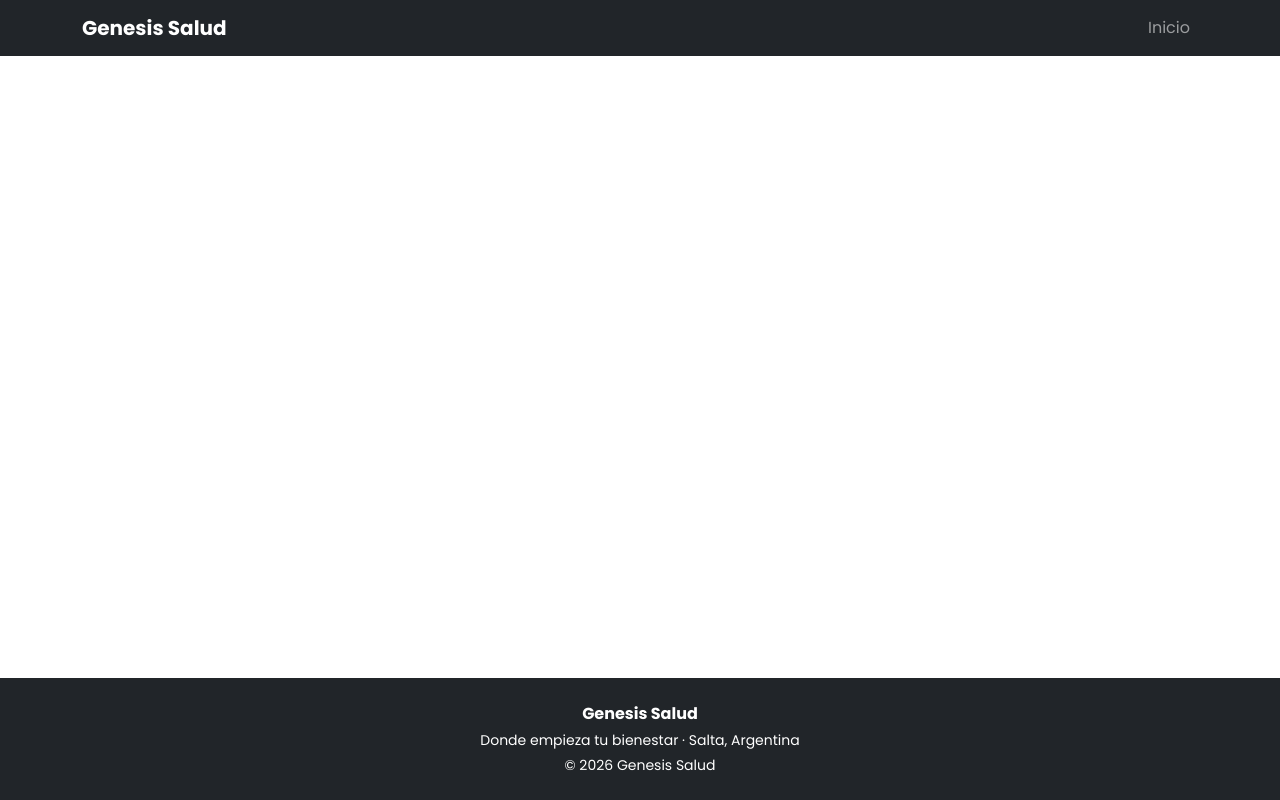
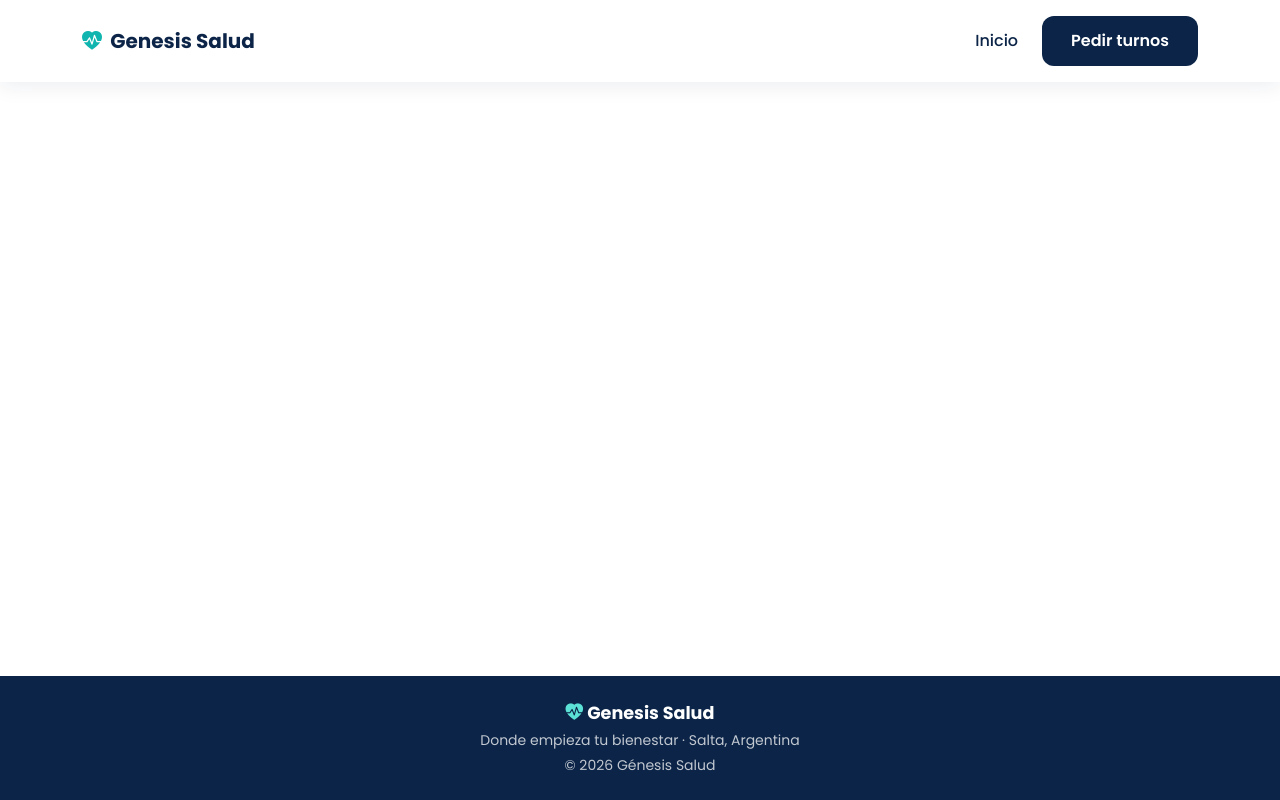
Before and after one commit to FerCardozo999/clinica-django, a Django app: template templates/base.html in a window 1280 px wide. Run offline with Django 5.2, Linux system fonts and the light colour scheme; the template is opened without the code that fills it, so the values that code supplies are empty.

Commit message:
feat: rediseño navbar, footer y hero

```diff
--- a/static/css/main.css
+++ b/static/css/main.css
@@ -12,3 +12,75 @@ h6 {
   color: #0b2447;
   font-weight: 700;
 }
+
+.navbar-genesis {
+  background-color: #ffffff;
+  box-shadow: 0 4px 20px rgba(11, 36, 71, 0.08);
+}
+.navbar-genesis .navbar-brand {
+  color: #0b2447;
+  font-weight: 700;
+}
+.navbar-genesis i {
+  color: #0fb5ae;
+}
+.navbar-genesis .nav-link {
+  color: #0b2447;
+  font-weight: 500;
+  transition: all 0.3s ease;
+}
+.navbar-genesis .nav-link:hover, .navbar-genesis .nav-link.active {
+  color: #0fb5ae;
+}
+
+.footer-genesis {
+  background-color: #0b2447;
+  color: rgba(255, 255, 255, 0.75);
+}
+.footer-genesis__marca {
+  color: #ffffff;
+  font-size: 1.1rem;
+  font-weight: 700;
+}
+.footer-genesis__marca i {
+  color: #5ce1d6;
+}
+
+.btn-genesis {
+  padding: 0.75rem 1.75rem;
+  border-radius: 12px;
+  background-color: #0b2447;
+  color: #ffffff;
+  font-weight: 600;
+  transition: all 0.3s ease;
+}
+.btn-genesis:hover {
+  background-color: #0fb5ae;
+  color: #ffffff;
+  transform: translateY(-2px);
+}
+
+.hero-inicio {
+  padding-top: 4rem;
+  background: linear-gradient(135deg, #0fb5ae 0%, #5ce1d6 100%);
+  overflow: hidden;
+}
+.hero-inicio__subtitulo {
+  color: #0b2447;
+  font-size: 0.9rem;
+  font-weight: 600;
+  letter-spacing: 1px;
+  text-transform: uppercase;
+}
+.hero-inicio__titulo {
+  color: #ffffff;
+  font-size: clamp(2rem, 5vw, 3.5rem);
+  line-height: 1.2;
+}
+.hero-inicio__texto {
+  color: rgba(255, 255, 255, 0.9);
+  font-size: 1.1rem;
+}
+.hero-inicio__imagen {
+  border-radius: 12px 12px 0 0;
+}
--- a/static/scss/components/_botones.scss
+++ b/static/scss/components/_botones.scss
@@ -0,0 +1,16 @@
+@use "../base/variables" as *;
+
+.btn-genesis{
+    padding: 0.75rem 1.75rem;
+    border-radius: $radio-borde;
+    background-color: $color-oscuro;
+    color: $color-blanco;
+    font-weight: 600;
+    transition: $transicion-base;
+
+    &:hover{
+        background-color: $color-primario;
+        color: $color-blanco;
+        transform: translateY(-2px);
+    }
+}
--- a/static/scss/layouts/_footer.scss
+++ b/static/scss/layouts/_footer.scss
@@ -0,0 +1,16 @@
+@use "../base/variables" as *;
+
+.footer-genesis {
+    background-color: $color-oscuro;
+    color: rgba($color-blanco, 0.75);
+
+    &__marca {
+        color: $color-blanco;
+        font-size: 1.1rem;
+        font-weight: 700;
+
+        i{
+            color: $color-primario-claro;
+        }
+    }
+}
--- a/static/scss/layouts/_navbar.scss
+++ b/static/scss/layouts/_navbar.scss
@@ -0,0 +1,28 @@
+@use "../base/variables" as *;
+
+.navbar-genesis {
+    background-color: $color-blanco;
+    box-shadow: $sombra-suave;
+
+
+    .navbar-brand {
+        color: $color-oscuro;
+        font-weight: 700;
+    }
+
+    i {
+        color: $color-primario;
+    }
+
+
+    .nav-link {
+        color: $color-oscuro;
+        font-weight: 500;
+        transition: $transicion-base;
+
+        &:hover,
+        &.active {
+            color: $color-primario
+        }
+    }
+}
--- a/static/scss/pages/_inicio.scss
+++ b/static/scss/pages/_inicio.scss
@@ -0,0 +1,30 @@
+@use "../base/variables" as *;
+
+.hero-inicio {
+    padding-top: 4rem;
+    background: $degradado-principal;
+    overflow: hidden;
+
+    &__subtitulo {
+        color: $color-oscuro;
+        font-size: 0.9rem;
+        font-weight: 600;
+        letter-spacing: 1px;
+        text-transform: uppercase;
+    }
+
+    &__titulo {
+        color: $color-blanco;
+        font-size: clamp(2rem, 5vw, 3.5rem);
+        line-height: 1.2;
+    }
+
+    &__texto {
+        color: rgba($color-blanco, 0.9);
+        font-size: 1.1rem;
+    }
+
+    &__imagen {
+        border-radius: $radio-borde $radio-borde 0 0;
+    }
+}
--- a/templates/base.html
+++ b/templates/base.html
@@ -9,6 +9,7 @@
 
     <!-- Bootstrap CSS -->
     <link rel="stylesheet" href="https://cdn.jsdelivr.net/npm/bootstrap@5.3.3/dist/css/bootstrap.min.css" />
+    <link rel="stylesheet" href="https://cdn.jsdelivr.net/npm/bootstrap-icons@1.11.3/font/bootstrap-icons.min.css" />
     <!-- Fuente: Poppins -->
     <link rel="preconnect" href="https://fonts.googleapis.com" />
     <link rel="preconnect" href="https://fonts.gstatic.com" crossorigin />
@@ -18,34 +19,11 @@
     <link rel="stylesheet" href="{% static 'css/main.css' %}" />
   </head>
   <body class="d-flex flex-column min-vh-100">
-    <header>
-      <nav class="navbar navbar-expand-lg bg-dark navbar-genesis" data-bs-theme="dark">
-        <div class="container">
-          <a class="navbar-brand fw-bold" href="{%url 'core:inicio' %}">Genesis Salud</a>
-          <button class="navbar-toggler" type="button" data-bs-toggle="collapse" data-bs-target="#menuPrincipal" aria-controls="menuPrincipal" aria-expanded="false" aria-label="Abir menu">
-            <span class="navbar-toggler-icon"></span>
-          </button>
-
-          <div class="collapse navbar-collapse" id="menuPrincipal">
-            <ul class="navbar-nav ms-auto">
-              <li class="nav-item">
-                <a class="nav-link" href="{% url 'core:inicio' %}">Inicio</a>
-              </li>
-            </ul>
-          </div>
-        </div>
-      </nav>
-    </header>
+    {% include "includes/navbar.html" %}
 
     <main class="flex-grow-1">{% block content %}{% endblock %}</main>
 
-    <footer class="bg-dark text-white py-4 footer-genesis">
-      <div class="container text-center">
-        <p class="mb-1 fw-bold">Genesis Salud</p>
-        <p class="mb-1 small">Donde empieza tu bienestar · Salta, Argentina</p>
-        <p class="mb-0 small">&copy; {%now "Y" %} Genesis Salud</p>
-      </div>
-    </footer>
+    {% include "includes/footer.html" %}
 
     <!-- Bootstrap -->
     <script src="https://cdn.jsdelivr.net/npm/bootstrap@5.3.3/dist/js/bootstrap.bundle.min.js"></script>
--- a/templates/includes/footer.html
+++ b/templates/includes/footer.html
@@ -0,0 +1,7 @@
+<footer class="footer-genesis py-4">
+  <div class="container text-center">
+    <p class="footer-genesis__marca mb-1"><i class="bi bi-heart-pulse-fill me-1"></i>Genesis Salud</p>
+    <p class="mb-1 small">Donde empieza tu bienestar · Salta, Argentina</p>
+    <p class="mb-0 small">&copy; {% now "Y" %} Génesis Salud</p>
+  </div>
+</footer>
--- a/templates/includes/navbar.html
+++ b/templates/includes/navbar.html
@@ -0,0 +1,25 @@
+<header class="sticky-top">
+  <nav class="navbar navbar-expand-lg navbar-genesis py-3">
+    <div class="container">
+      <a class="navbar-brand fw-bold" href="{% url 'core:inicio' %}">
+        <i class="bi bi-heart-pulse-fill me-1"></i>
+        Genesis Salud
+      </a>
+      <button class="navbar-toggler" type="button" data-bs-toggle="collapse" data-bs-target="#menuPrincipal" aria-controls="menuPrincipal" aria-expanded="false" aria-label="Abrir menu">
+        <span class="navbar-toggler-icon"></span>
+      </button>
+
+      <div class="collapse navbar-collapse" id="menuPrincipal">
+        <ul class="navbar-nav ms-auto align-items-lg-center gap-lg-3">
+          <li class="nav-item">
+            <a class="nav-link {% if request.resolver_match.url_name == 'inicio' %}active{% endif %}" href="{% url 'core:inicio' %}">Inicio</a>
+          </li>
+          <li class="nav-item">
+            {# Se conecta a la pagina de turnos #}
+            <a class="btn btn-genesis" href="#">Pedir turnos</a>
+          </li>
+        </ul>
+      </div>
+    </div>
+  </nav>
+</header>
```
Also changed, not shown: core/templates/core/inicio.html (+20 -5 lines).
